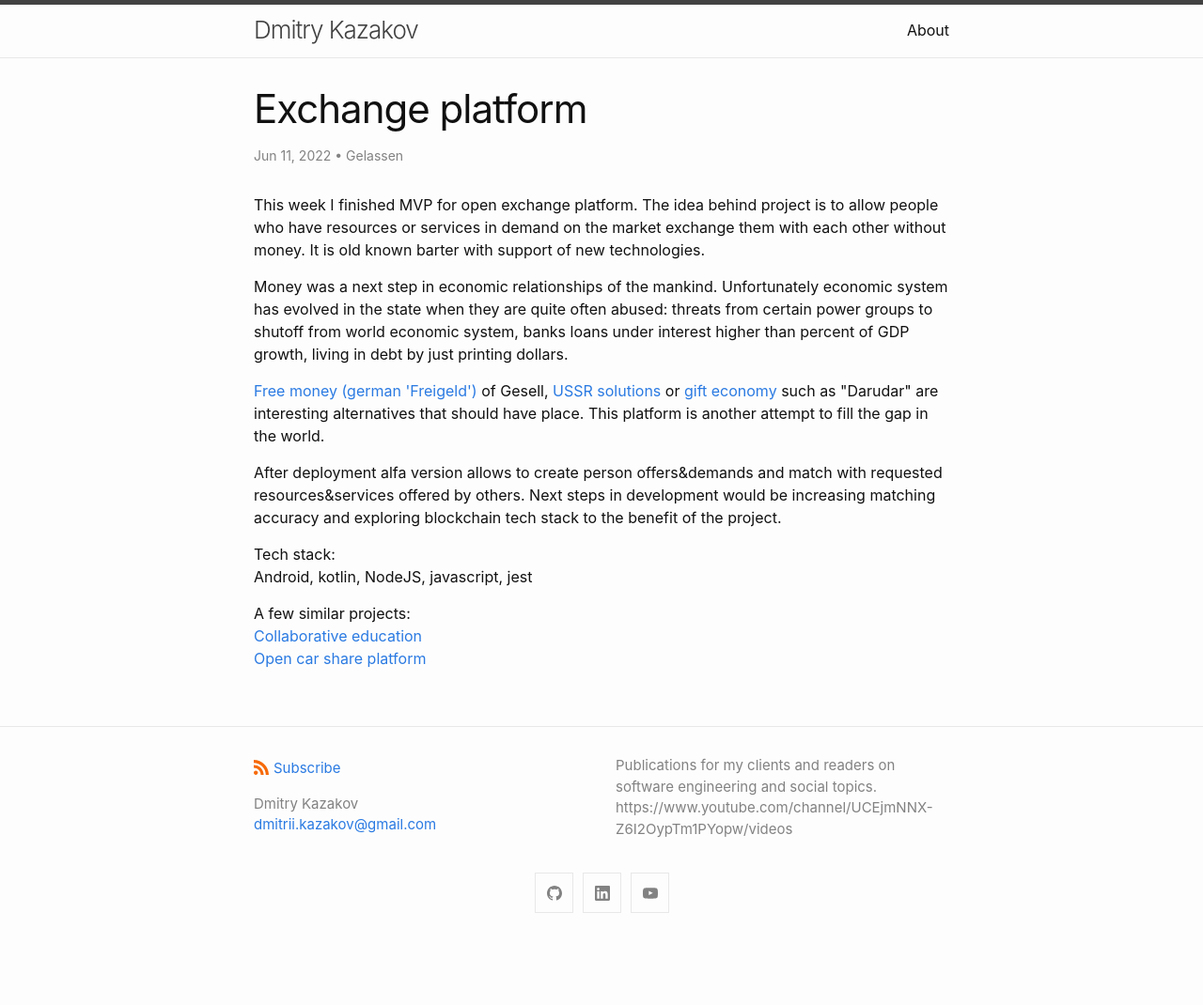
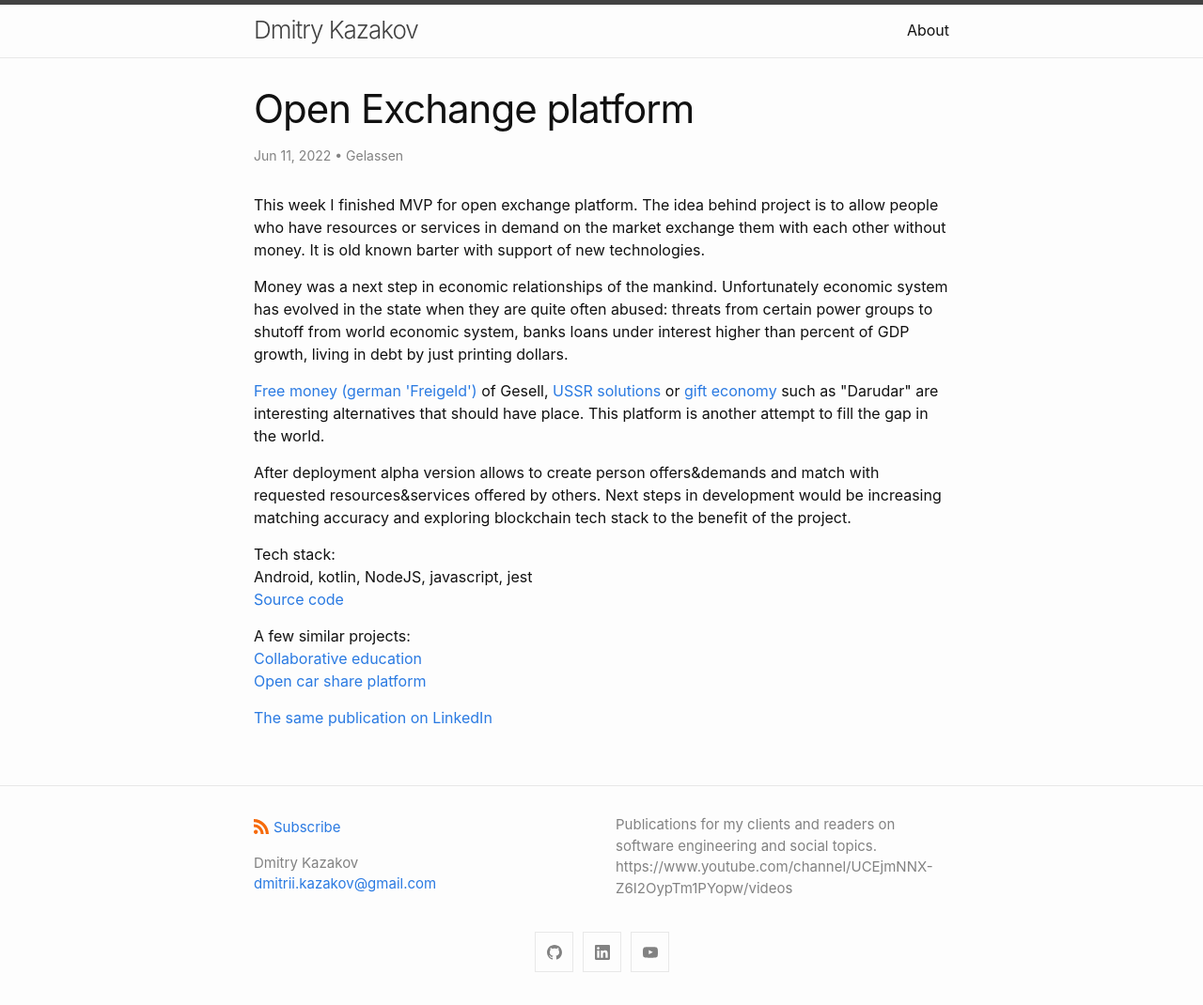
Before and after one commit to Gelassen/dkazakov.github.io, a Jekyll site: the page built from _posts/2022-06-11-exchange-platform.html, in a window 1280 px wide. Shown: the whole page at 94% size. Built offline with Jekyll 4.4.1, drawn with Linux system fonts in a browser that asks for light colours; before the commit the page ends 1007 px from its top, so only the background shows below that.

Commit message:
Fix a type and add missing parts

```diff
--- a/_posts/2022-06-11-exchange-platform.html
+++ b/_posts/2022-06-11-exchange-platform.html
@@ -1,6 +1,6 @@
 ---
 layout: post
-title: 'Exchange platform'
+title: 'Open Exchange platform'
 date: '2022-06-11'
 author: Gelassen
 tags:
@@ -30,7 +30,7 @@ modified_time: '2022-06-11'
             interesting alternatives that should have place. This platform is another attempt to fill the gap in the world.
         </p>
         <p>
-            After deployment alfa version allows to create person offers&demands and match with requested
+            After deployment alpha version allows to create person offers&demands and match with requested
             resources&services offered by others. Next steps in development would be increasing matching accuracy
             and exploring blockchain tech stack to the benefit of the project.
         </p>
@@ -38,6 +38,8 @@ modified_time: '2022-06-11'
             Tech stack:
             <br>
             Android, kotlin, NodeJS, javascript, jest
+            <br>
+            <a href="https://github.com/Gelassen/swap">Source code</a>
         </p>
         <p>
             A few similar projects:
@@ -46,5 +48,8 @@ modified_time: '2022-06-11'
             <br>
             <a href="https://gelassen.github.io/blog/2022/01/25/open-carshare-platform.html">Open car share platform</a>
         </p>
+        <p>
+            <a href="https://www.linkedin.com/posts/dmkazakov_released-a-mvp-that-implement-the-idea-of-activity-6941309508258299904-dkxX?utm_source=linkedin_share&utm_medium=member_desktop_web">The same publication on LinkedIn</a>
+        </p>
     </body>
 </html>
```
